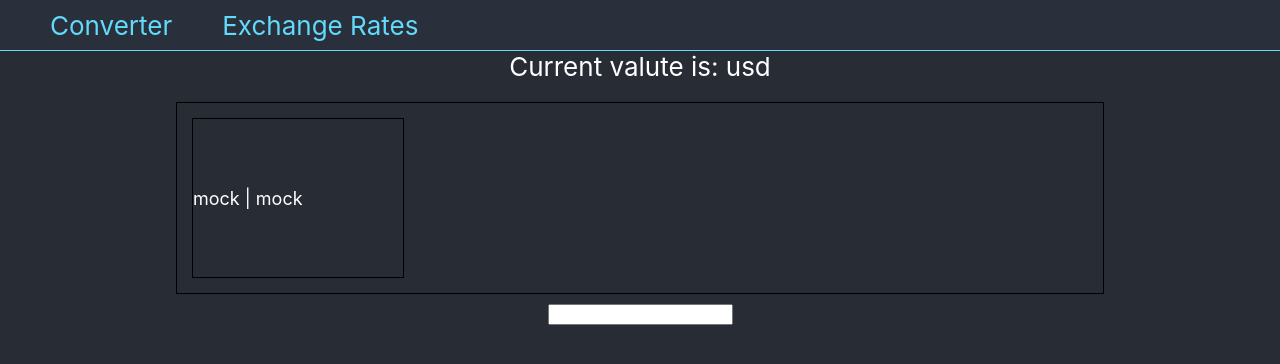
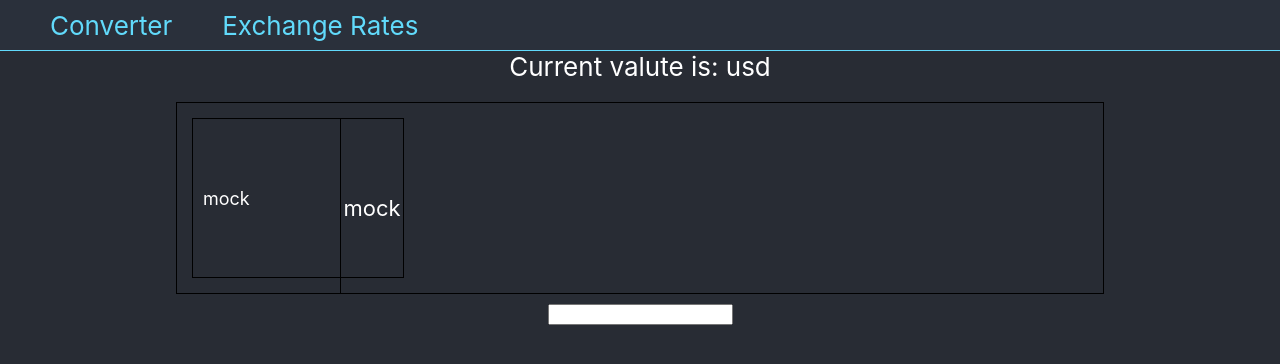
Before and after one commit to Astra-Sattelite/react-curr-rates, a React (Vite) app: page / in a window 1280 px wide. Shown: the top 364 px of the page. Built offline with nearby package versions, Linux system fonts and the light colour scheme; no server answers.

Commit message:
Add better visual for BasicValuteItem

```diff
--- a/src/App.scss
+++ b/src/App.scss
@@ -48,5 +48,25 @@ button {
 .BasicValuteItem {
   border: 1px solid black;
   display: flex;
+  flex-direction: row;
+}
+
+.BasicValuteName {
+  min-height: 100%;
+  width: 80%;
+  display: flex;
   align-items: center;
+  justify-content: start;
+  padding-left: 10px;
 }
+
+.BasicValuteAbr {
+  min-height: 100%;
+  width: 20%;
+  border-left: 1px solid black;
+  display: flex;
+  font-size: calc(10px + 1.5vmin);
+  align-items: center;
+  justify-content: center;
+  padding: 10px;
+}
--- a/src/App.tsx
+++ b/src/App.tsx
@@ -42,7 +42,8 @@ const SelectBasicValute: React.FC<SelectBasicValuteProps> = props => {
             props.setValute(R.head(k) || "usd")
           }}
         >
-          {R.last(k) + " | " + R.head(k)}
+          <div className="BasicValuteName">{R.last(k)}</div>
+          <div className="BasicValuteAbr">{R.head(k)}</div>
         </div>
       )}
     </div>
```
